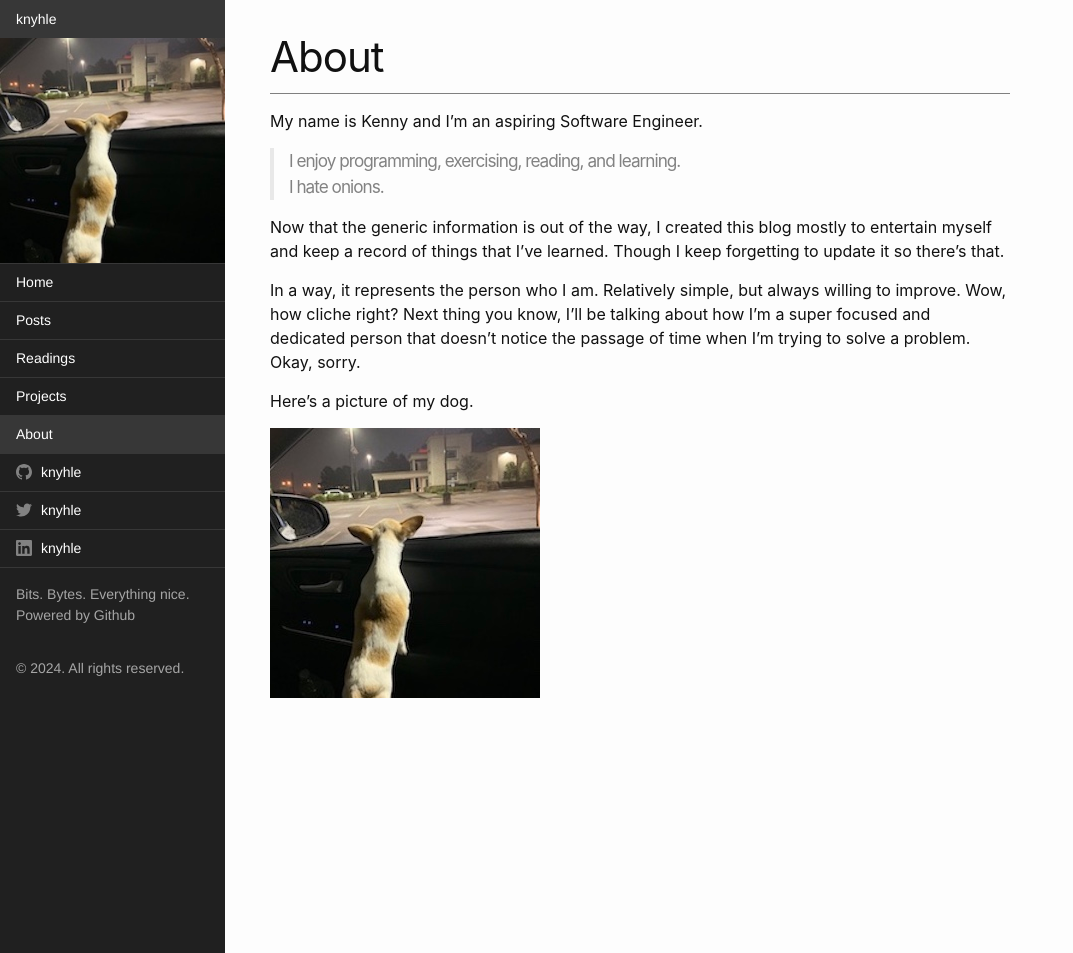
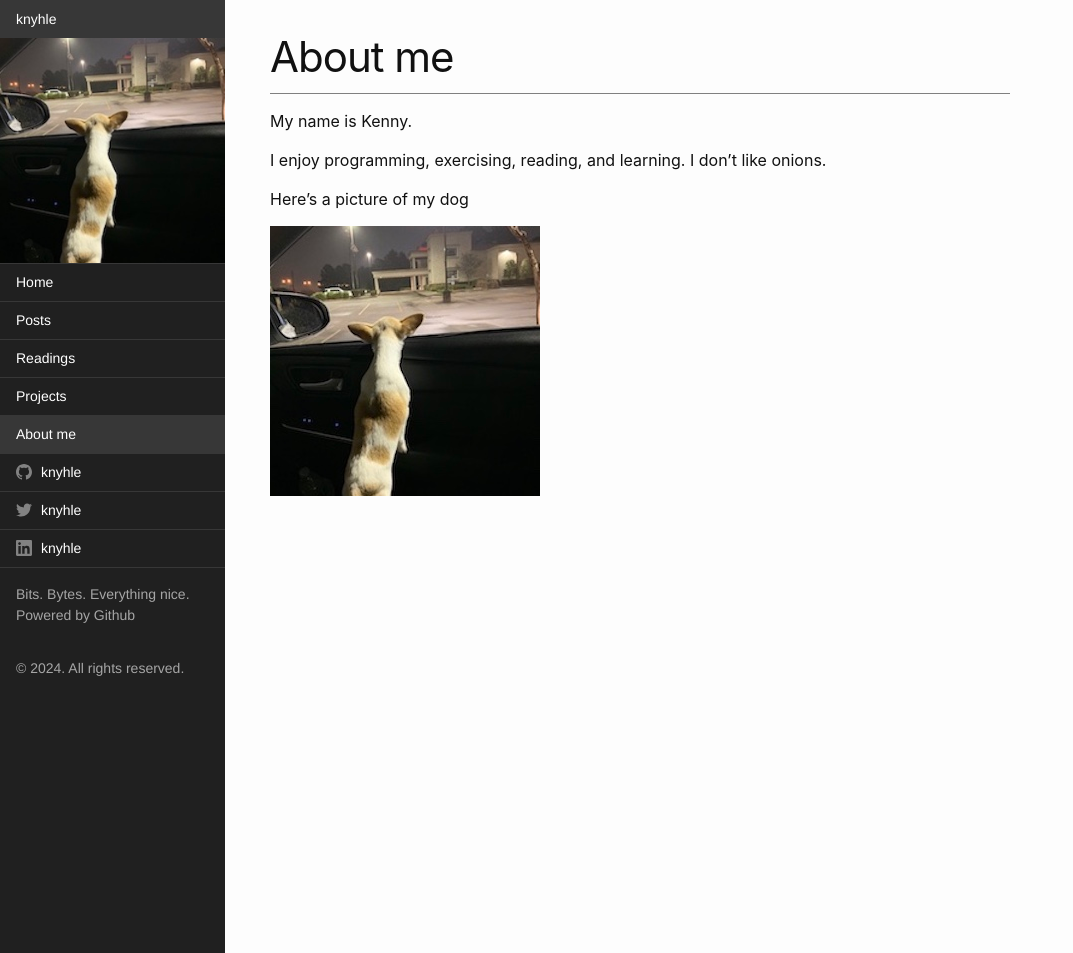
Before and after one commit to knyhle/knyhle.github.io, a Jekyll site: the page built from about.md, in a window 1280 px wide and 953 px high. Shown: the whole window, without its empty margins (0-1073 px from the left). Built offline with Jekyll 4.4.1, drawn with Linux system fonts in a browser that asks for light colours.

Commit message:
feat(about.md): Update personal information and simplify content
This commit updates the 'About' page to reflect a more concise and straightforward personal description. It removes some unnecessary text and updates the image alt text for better accessibility.

```diff
--- a/about.md
+++ b/about.md
@@ -1,23 +1,14 @@
 ---
 layout: page
-title: About
+title: About me
 permalink: /about/
 ---
 
-My name is Kenny and I'm an aspiring Software Engineer.
+My name is Kenny.
 
-> I enjoy programming, exercising, reading, and learning. <br/>
-> I hate onions.
+I enjoy programming, exercising, reading, and learning.
+I don't like onions.
 
-Now that the generic information is out of the way, I created this blog mostly to entertain myself and keep a record of things that I've learned.
-Though I keep forgetting to update it so there's that.
+Here's a picture of my dog
 
-In a way, it represents the person who I am.
-Relatively simple, but always willing to improve.
-Wow, how cliche right?
-Next thing you know, I'll be talking about how I'm a super focused and dedicated person that doesn't notice the passage of time when I'm trying to solve a problem.
-Okay, sorry.
-
-Here's a picture of my dog.
-
-![Picture of Maple](/assets/images/maplecar1.jpeg "Here's a picture of my dog")
+![MaplePicture](/assets/images/maplecar1.jpeg "Here's a picture of my dog")
```
